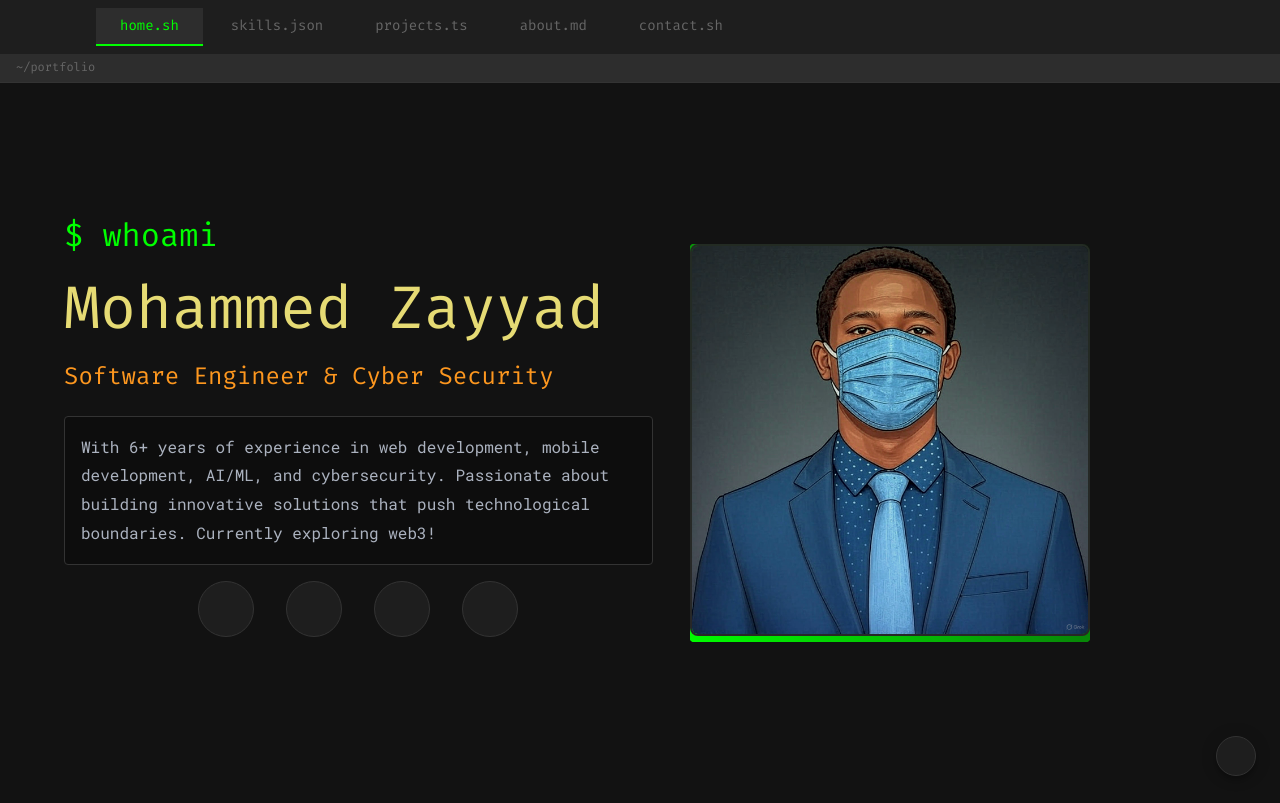
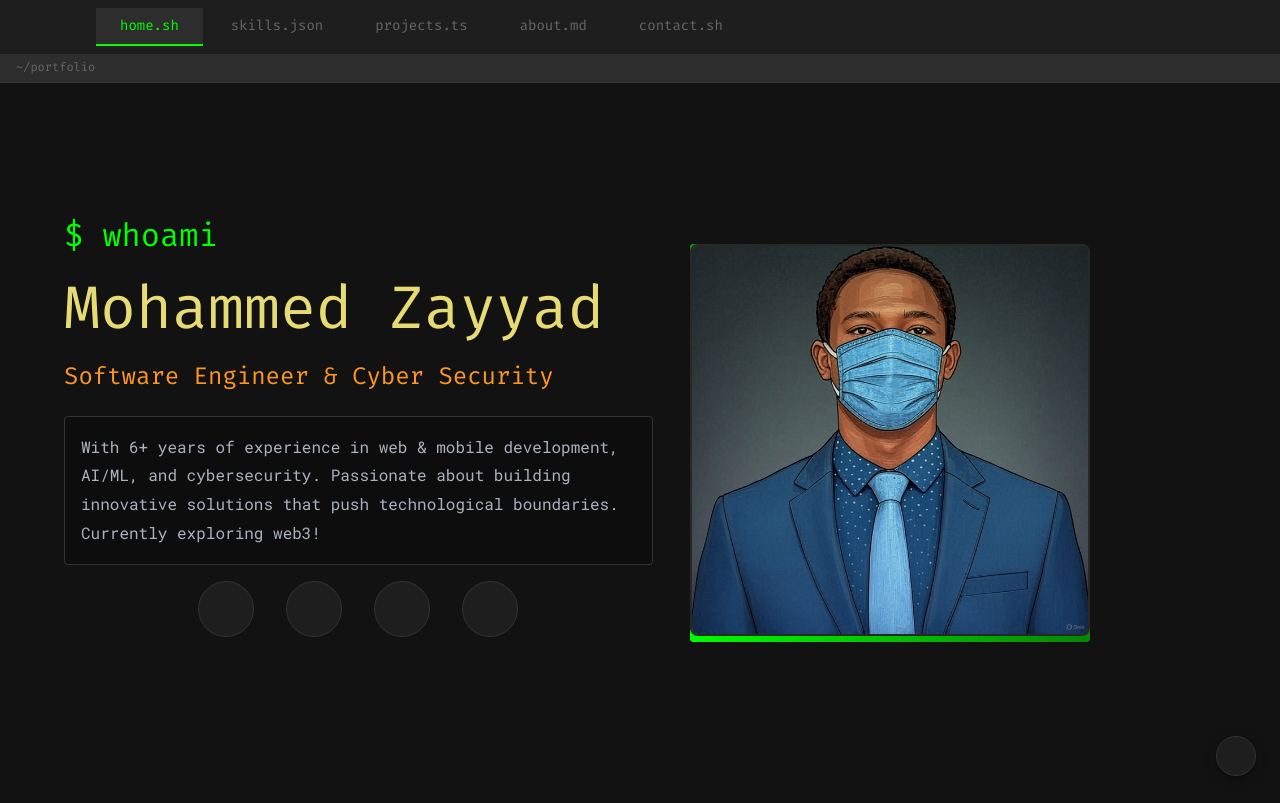
Before and after one commit to mz0x0100/zayyad, a React (Vite) app: page / in a window 1280 px wide. Built offline with nearby package versions, Linux system fonts and the light colour scheme; some icons are missing.

Commit message:
fix: grammer

```diff
--- a/src/components/HeroSection.tsx
+++ b/src/components/HeroSection.tsx
@@ -118,10 +118,10 @@ const HeroSection = () => {
                       fontSize: { xs: "0.875rem", md: "1rem" },
                     }}
                   >
-                    With 6+ years of experience in web development, mobile
-                    development, AI/ML, and cybersecurity. Passionate about
-                    building innovative solutions that push technological
-                    boundaries. Currently exploring web3!
+                    With 6+ years of experience in web & mobile development,
+                    AI/ML, and cybersecurity. Passionate about building
+                    innovative solutions that push technological boundaries.
+                    Currently exploring web3!
                   </Typography>
                 </Box>
                 <Box sx={{ mt: 2, display: "flex", justifyContent: "center" }}>
```
